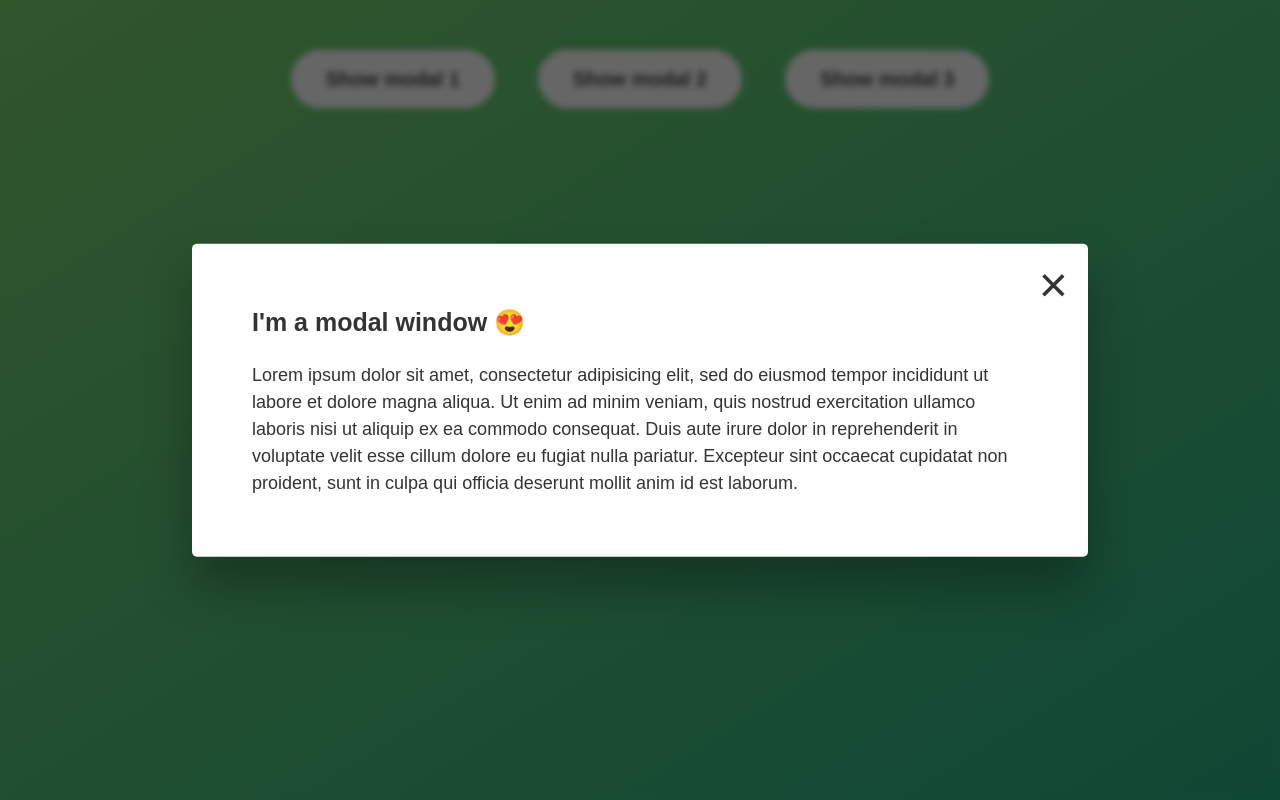
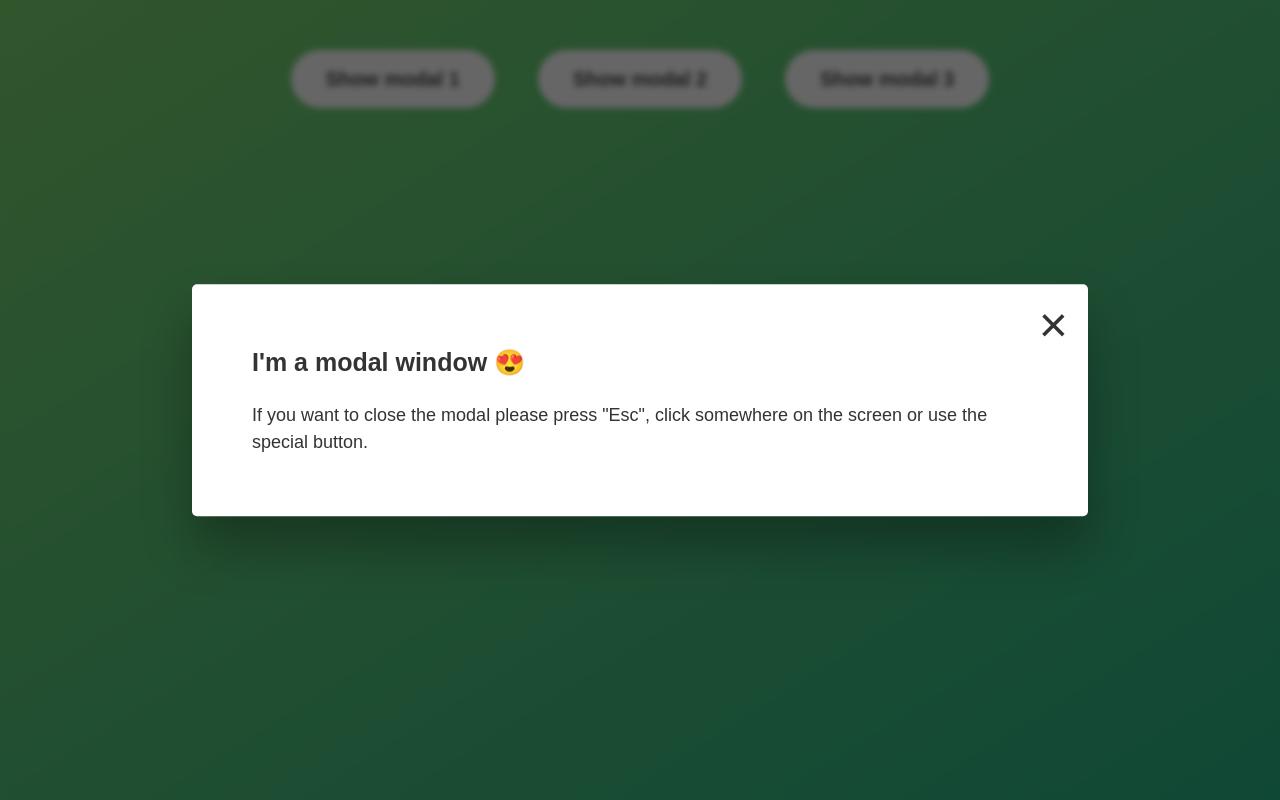
Before and after one commit to Miron-Silviu/modal-window, a plain HTML site: page index.html in a window 1280 px wide. Both pictures are taken after a click on the button "Show modal 1". Drawn offline with Linux system fonts and the light colour scheme.

Commit message:
Important Update  : Add new text to parargraph inside index .html.

```diff
--- a/index.html
+++ b/index.html
@@ -17,17 +17,11 @@
       <button class="close-modal">&times;</button>
       <h1>I'm a modal window 😍</h1>
       <p>
-        Lorem ipsum dolor sit amet, consectetur adipisicing elit, sed do eiusmod
-        tempor incididunt ut labore et dolore magna aliqua. Ut enim ad minim
-        veniam, quis nostrud exercitation ullamco laboris nisi ut aliquip ex ea
-        commodo consequat. Duis aute irure dolor in reprehenderit in voluptate
-        velit esse cillum dolore eu fugiat nulla pariatur. Excepteur sint
-        occaecat cupidatat non proident, sunt in culpa qui officia deserunt
-        mollit anim id est laborum.
+        If you want to close the modal please press "Esc", click somewhere on
+        the screen or use the special button.
       </p>
     </div>
     <div class="overlay hidden"></div>
-
     <script src="script.js"></script>
   </body>
 </html>
```
Also changed, not shown: 1 other file.
